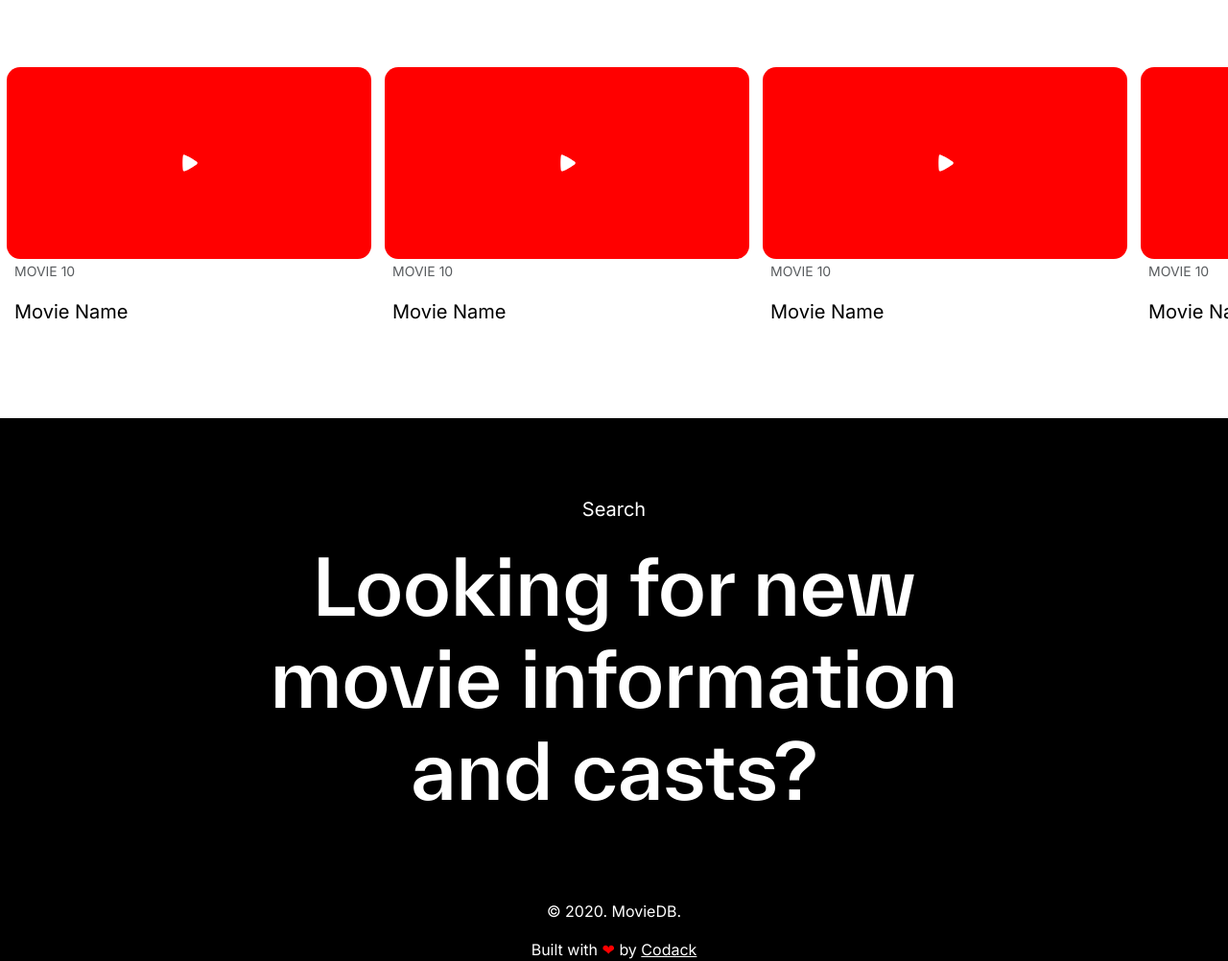
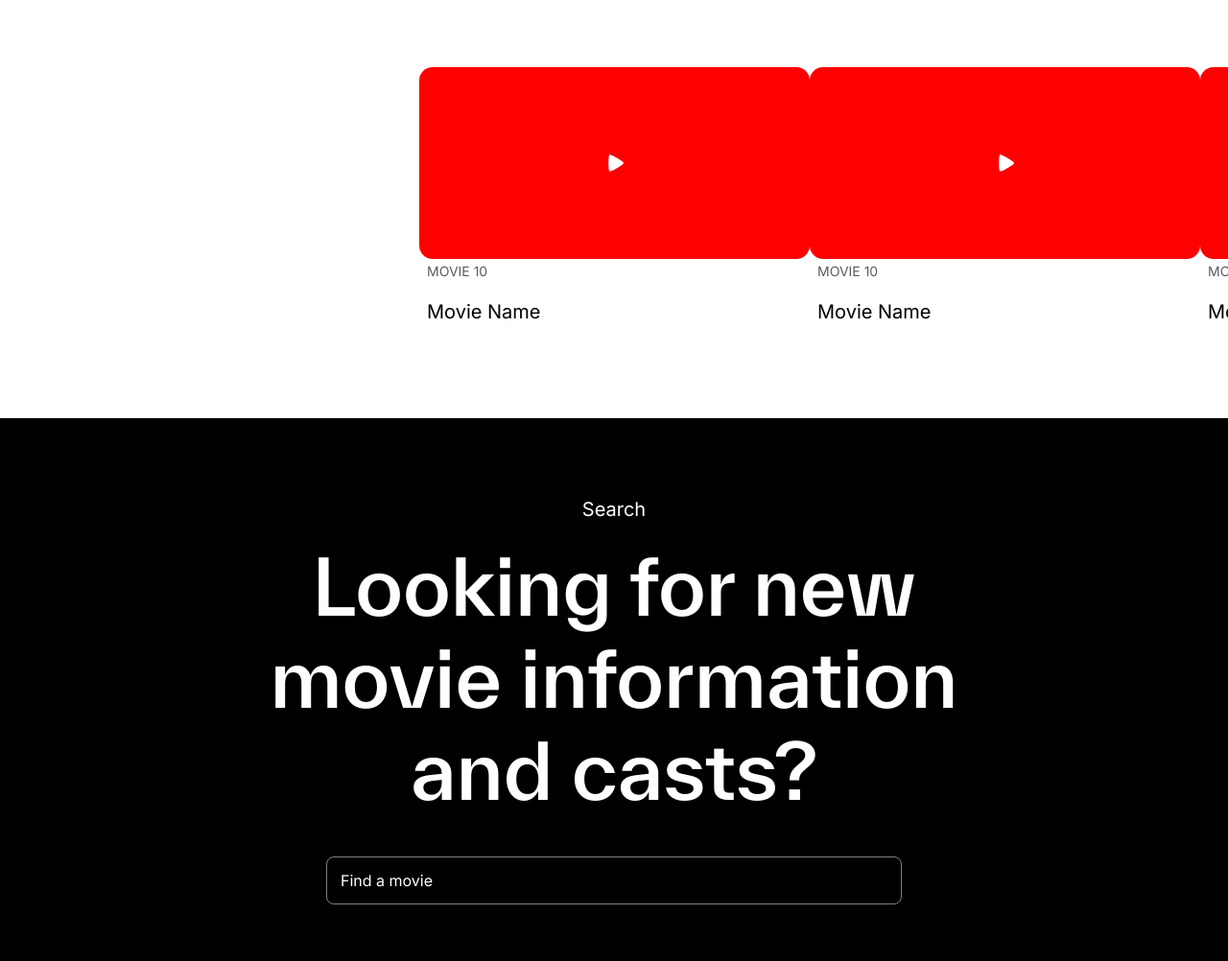
Before and after one commit to ifeanyilucky/moviesearch, a React (Create React App) app: page / in a window 1280 px wide. Shown: the part 439-1441 px from the top of the page at 96% size. Built offline with nearby package versions, Linux system fonts and the light colour scheme; no server answers.

Commit message:
slick slider & footer search wip

```diff
--- a/package.json
+++ b/package.json
@@ -22,6 +22,8 @@
     "react-progressive-graceful-image": "^0.7.0",
     "react-router-dom": "^6.10.0",
     "react-scripts": "5.0.1",
+    "react-slick": "^0.29.0",
+    "slick-carousel": "^1.8.1",
     "styled-components": "^5.3.6",
     "typescript": "^5.0.4",
     "web-vitals": "^2.1.4"
@@ -54,6 +56,7 @@
     "@iconify/react": "^4.1.0",
     "@types/lodash": "^4.14.192",
     "@types/react-lazyload": "^3.2.0",
-    "@types/react-modal": "^3.13.1"
+    "@types/react-modal": "^3.13.1",
+    "@types/react-slick": "^0.23.10"
   }
 }
--- a/src/components/LandingPage/Generation.tsx
+++ b/src/components/LandingPage/Generation.tsx
@@ -4,6 +4,7 @@ import { MovieProps } from "../../types";
 import { fetchMovieImg } from "../../utils/axios";
 import { PlayIcon } from "../../Icons";
 import VideoModal from "../VideoModal";
+import Slider from "react-slick";
 
 export default function GenerationMovies({ movies }: { movies: MovieProps[] }) {
   const [currentSlide, setCurrentSlide] = React.useState(1);
@@ -20,18 +21,25 @@ export default function GenerationMovies({ movies }: { movies: MovieProps[] }) {
         <div className="mt-5 py-5">
           <h4>New Generation Of Watching Movies.</h4>
         </div>
-        <div className="slider">
+        <Slider
+          infinite={true}
+          // responsive={true}
+          swipeToSlide={true}
+          slidesToShow={2}
+          centerPadding="30px"
+        >
           {movies.map((movie: MovieProps) => (
             <div className="movie-card">
-              <div
+              <img
                 className="movie-card-image"
-                style={{
-                  backgroundImage: `url(${fetchMovieImg(movie.backdrop_path)})`,
-                }}
-              ></div>
+                src={`${fetchMovieImg(movie.backdrop_path)}`}
+                alt={`movie-img-${movie.id}`}
+                width="100%"
+                height="100%"
+              />
             </div>
           ))}
-        </div>
+        </Slider>
       </div>
     </Wrapper>
   );
@@ -48,6 +56,7 @@ const Wrapper = styled.div`
     width: 100%;
     .movie-card {
       min-width: 550px;
+      min-height: 300px;
 
       .movie-card-image {
         height: 360px;
--- a/src/components/LandingPage/TrailerVideos.tsx
+++ b/src/components/LandingPage/TrailerVideos.tsx
@@ -1,9 +1,19 @@
 import React from "react";
 import styled from "styled-components";
 import { PlayIcon } from "../../Icons";
+import Slider from "react-slick";
 
 export default class TrailerVideos extends React.Component {
   movies = new Array(10).fill(10);
+
+  slideSettings = {
+    className: "center",
+    centerMode: true,
+    infinite: false,
+    // centerPadding: "60px",
+    slidesToShow: 3,
+    speed: 500,
+  };
   render() {
     return (
       <Wrapper>
@@ -17,7 +27,8 @@ export default class TrailerVideos extends React.Component {
             <p className="lead">Explore free trailers and search for movies.</p>
           </div>
         </div>
-        <div className="slide">
+
+        <Slider {...this.slideSettings} centerPadding="30px">
           {this.movies.map((movie) => (
             <div className="trailer-card">
               <div className="head">
@@ -31,7 +42,7 @@ export default class TrailerVideos extends React.Component {
               </div>
             </div>
           ))}
-        </div>
+        </Slider>
       </Wrapper>
     );
   }
@@ -41,6 +52,7 @@ const Wrapper = styled.div`
   background: #fff;
   color: #000;
   width: 100%;
+  overflow-x: hidden !important;
   padding: 5rem 0;
   .extra-large {
     font-size: 96px;
@@ -50,9 +62,7 @@ const Wrapper = styled.div`
     overflow-x: scroll;
   }
   .trailer-card {
-    margin: 0 7px;
-    width: 380px;
-    min-width: 380px;
+    /* margin: 0 10px; */
 
     cursor: pointer;
     .head {
--- a/src/layout/FooterSearch.tsx
+++ b/src/layout/FooterSearch.tsx
@@ -13,6 +13,9 @@ export default function FooterSearch() {
                 Looking for new movie information and casts?
               </h1>
             </div>
+            <div className="footer-search-form">
+              <input type="text" placeholder="Find a movie" />
+            </div>
           </div>
         </div>
       </div>
@@ -23,4 +26,26 @@ export default function FooterSearch() {
 const Wrapper = styled.div`
   background-color: #000;
   padding: 5rem 0;
+  .footer-search-form {
+    width: 600px;
+    margin: 2.7rem auto;
+    input {
+      background-color: transparent;
+      margin: 0 auto;
+      padding: 12px 14px;
+      width: 100%;
+      outline: none;
+      border: 1px solid gray;
+      border-radius: 8px;
+      ::placeholder {
+        color: #fff;
+      }
+      :focus {
+        border: 1px solid #fff;
+        ::placeholder {
+          color: gray;
+        }
+      }
+    }
+  }
 `;
```
Also changed, not shown: src/App.tsx (+7 -5 lines), src/components/Slider.tsx (added, +40 -0 lines), 1 other file (tests, documents, lock files or other folders).
